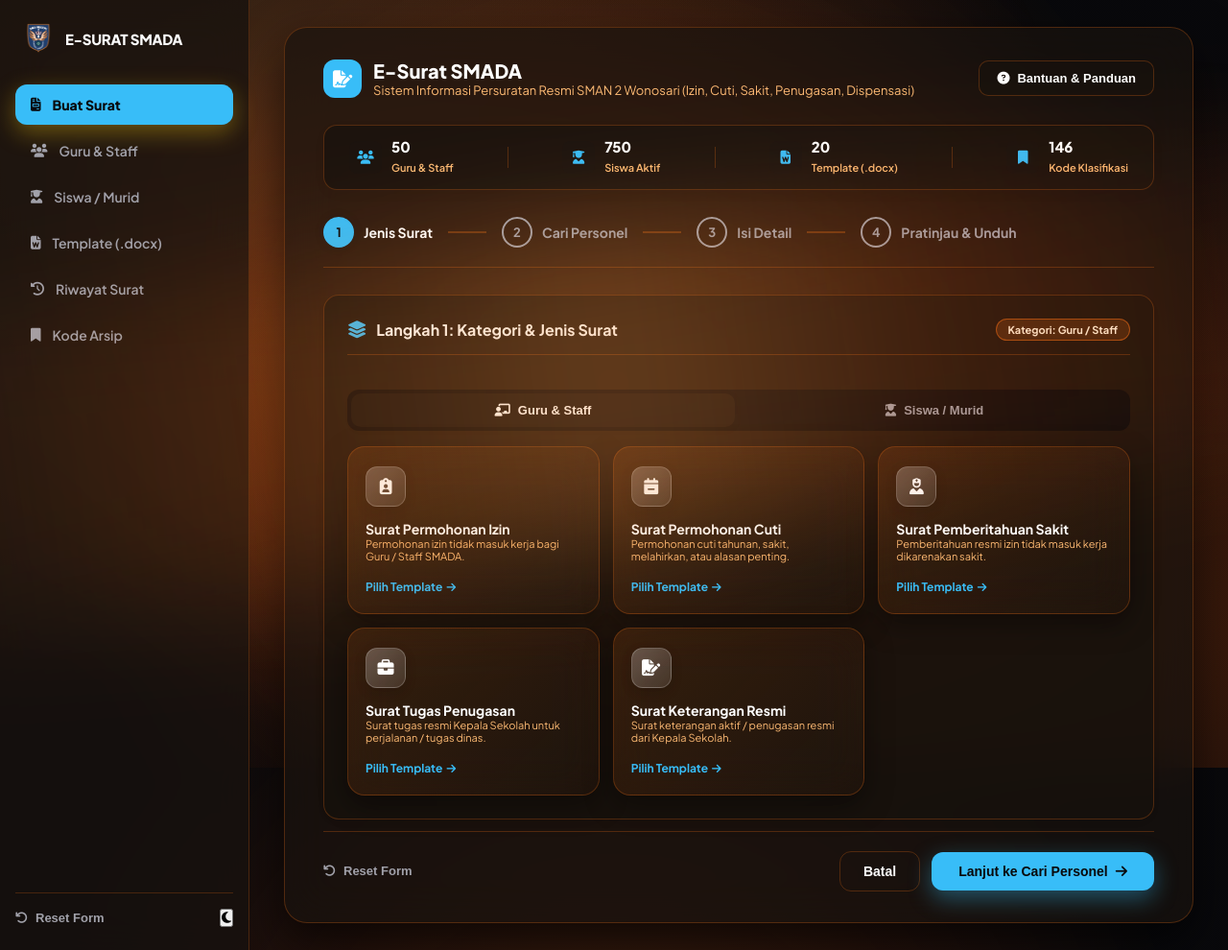
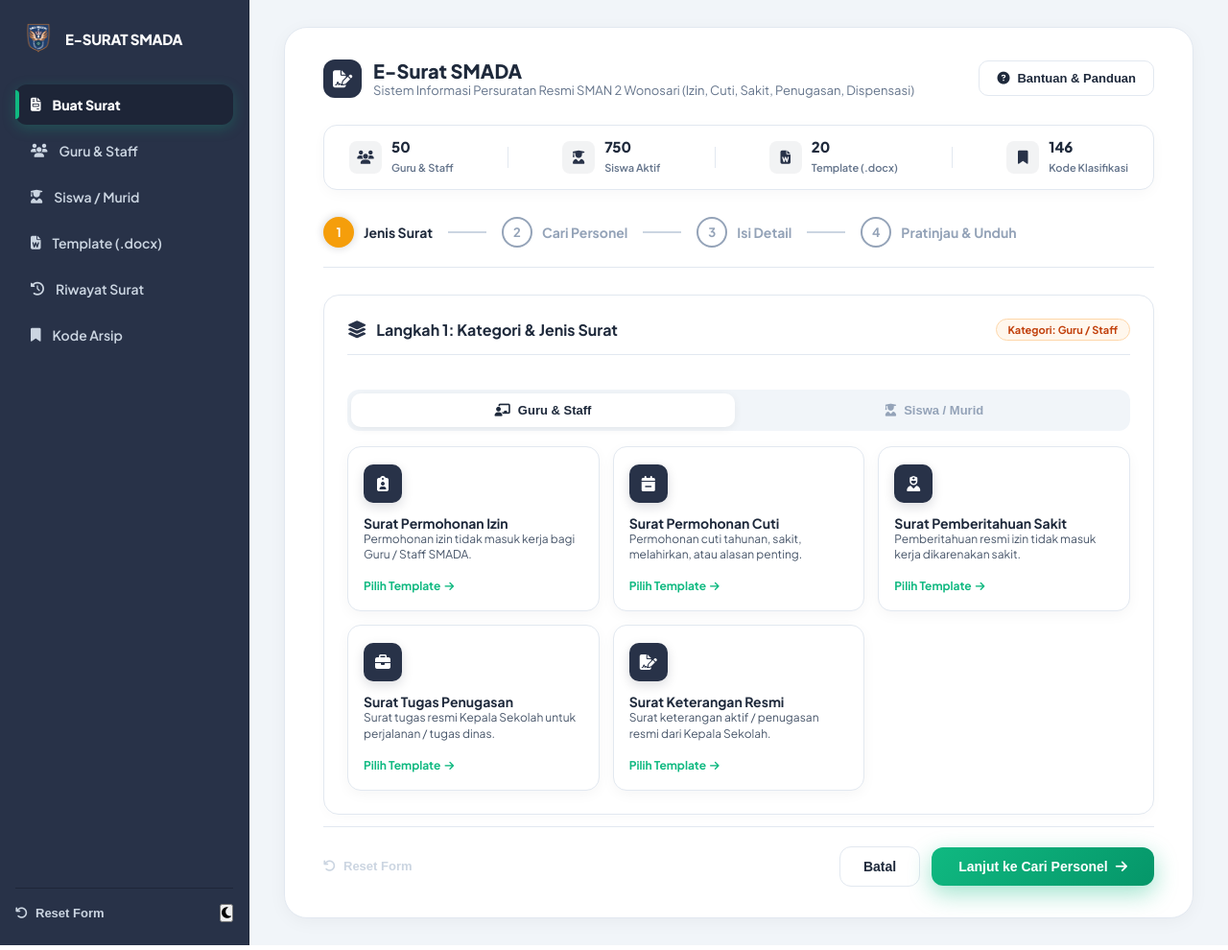
Before and after one commit to wannnn27/E-Surat-SMADA, a Flask app: page / in a window 1280 px wide. Shown: the whole page at 96% size. Run offline with Flask 3, Linux system fonts and the light colour scheme.

Commit message:
Convert Lanjut button to Emerald Green and fix sidebar brand & item text contrast

```diff
--- a/static/style.css
+++ b/static/style.css
@@ -6,85 +6,85 @@
 @import url('https://fonts.googleapis.com/css2?family=Plus+Jakarta+Sans:wght@400;500;600;700;800&display=swap');
 
 :root {
-  /* Color Palette - Obsidian Copper & Cyan Glassmorphism System */
-  --bg-page: #09090b;
-  --sidebar-bg: rgba(24, 18, 14, 0.8);
-  --sidebar-border: rgba(249, 115, 22, 0.22);
-  --sidebar-text: #a1a1aa;
-  --sidebar-active-bg: #38bdf8;
-  --sidebar-active-text: #09090b;
+  /* Color Palette - Futbalito Executive Dashboard System */
+  --bg-page: #f1f5f9;
+  --sidebar-bg: #283248;
+  --sidebar-border: #1e2638;
+  --sidebar-text: #94a3b8;
+  --sidebar-active-bg: #1d2537;
+  --sidebar-active-text: #ffffff;
 
-  --card-bg: rgba(24, 18, 14, 0.72);
-  --card-border: rgba(249, 115, 22, 0.25);
-  --card-shadow: 0 20px 50px rgba(0, 0, 0, 0.65);
+  --card-bg: #ffffff;
+  --card-border: #e2e8f0;
+  --card-shadow: 0 4px 20px -2px rgba(15, 23, 42, 0.05);
 
-  --text-primary: #ffffff;
-  --text-secondary: #fdba74;
-  --text-muted: #a1a1aa;
+  --text-primary: #1e293b;
+  --text-secondary: #64748b;
+  --text-muted: #94a3b8;
 
-  --primary-navy: #38bdf8;
-  --primary-blue: #0ea5e9;
-  --primary-gold: #f97316;
-  --primary-gradient: linear-gradient(135deg, #ea580c 0%, #f97316 100%);
+  --primary-navy: #283248;
+  --primary-blue: #10b981;
+  --primary-gold: #f59e0b;
+  --primary-gradient: linear-gradient(135deg, #10b981 0%, #059669 100%);
 
-  --stepper-active-bg: #38bdf8;
-  --stepper-active-text: #09090b;
-  --stepper-completed-bg: #f97316;
+  --stepper-active-bg: #f59e0b;
+  --stepper-active-text: #ffffff;
+  --stepper-completed-bg: #10b981;
   --stepper-completed-text: #ffffff;
-  --stepper-line: rgba(249, 115, 22, 0.3);
+  --stepper-line: #cbd5e1;
 
-  --pill-orange-bg: rgba(249, 115, 22, 0.2);
-  --pill-orange-border: rgba(249, 115, 22, 0.5);
-  --pill-orange-text: #ffedd5;
+  --pill-orange-bg: #fff7ed;
+  --pill-orange-border: #fed7aa;
+  --pill-orange-text: #c2410c;
 
-  --pill-purple-bg: rgba(56, 189, 248, 0.2);
-  --pill-purple-border: rgba(56, 189, 248, 0.5);
-  --pill-purple-text: #e0f2fe;
+  --pill-purple-bg: #ecfdf5;
+  --pill-purple-border: #a7f3d0;
+  --pill-purple-text: #047857;
 
-  --input-bg: rgba(255, 255, 255, 0.06);
-  --input-border: rgba(249, 115, 22, 0.25);
-  --input-focus: #38bdf8;
+  --input-bg: #ffffff;
+  --input-border: #cbd5e1;
+  --input-focus: #10b981;
 }
 
 [data-theme="dark"] {
-  /* Dark Mode inherits identical Obsidian Amber Copper system */
-  --bg-page: #09090b;
-  --sidebar-bg: rgba(18, 13, 10, 0.85);
-  --sidebar-border: rgba(249, 115, 22, 0.25);
-  --sidebar-text: #a1a1aa;
-  --sidebar-active-bg: #38bdf8;
-  --sidebar-active-text: #09090b;
+  /* Dark Mode inherits futbalito tone */
+  --bg-page: #0f172a;
+  --sidebar-bg: #1e293b;
+  --sidebar-border: #334155;
+  --sidebar-text: #94a3b8;
+  --sidebar-active-bg: #0f172a;
+  --sidebar-active-text: #ffffff;
 
-  --card-bg: rgba(18, 13, 10, 0.8);
-  --card-border: rgba(249, 115, 22, 0.3);
-  --card-shadow: 0 20px 50px rgba(0, 0, 0, 0.75);
+  --card-bg: #1e293b;
+  --card-border: #334155;
+  --card-shadow: 0 10px 30px -5px rgba(0, 0, 0, 0.5);
 
-  --text-primary: #ffffff;
-  --text-secondary: #fdba74;
-  --text-muted: #a1a1aa;
+  --text-primary: #f8fafc;
+  --text-secondary: #cbd5e1;
+  --text-muted: #64748b;
 
-  --primary-navy: #38bdf8;
-  --primary-blue: #38bdf8;
-  --primary-gold: #f97316;
-  --primary-gradient: linear-gradient(135deg, #ea580c 0%, #f97316 100%);
+  --primary-navy: #10b981;
+  --primary-blue: #10b981;
+  --primary-gold: #f59e0b;
+  --primary-gradient: linear-gradient(135deg, #10b981 0%, #059669 100%);
 
-  --stepper-active-bg: #38bdf8;
-  --stepper-active-text: #09090b;
-  --stepper-completed-bg: #f97316;
+  --stepper-active-bg: #f59e0b;
+  --stepper-active-text: #ffffff;
+  --stepper-completed-bg: #10b981;
   --stepper-completed-text: #ffffff;
-  --stepper-line: rgba(249, 115, 22, 0.3);
+  --stepper-line: #334155;
 
-  --pill-orange-bg: rgba(249, 115, 22, 0.25);
-  --pill-orange-border: #f97316;
-  --pill-orange-text: #ffedd5;
+  --pill-orange-bg: rgba(245, 158, 11, 0.2);
+  --pill-orange-border: #f59e0b;
+  --pill-orange-text: #fed7aa;
 
-  --pill-purple-bg: rgba(56, 189, 248, 0.25);
-  --pill-purple-border: #38bdf8;
-  --pill-purple-text: #e0f2fe;
+  --pill-purple-bg: rgba(16, 185, 129, 0.2);
+  --pill-purple-border: #10b981;
+  --pill-purple-text: #a7f3d0;
 
-  --input-bg: rgba(255, 255, 255, 0.06);
-  --input-border: rgba(249, 115, 22, 0.3);
-  --input-focus: #38bdf8;
+  --input-bg: #0f172a;
+  --input-border: #334155;
+  --input-focus: #10b981;
 }
 
 /* Base Resets */
@@ -97,10 +97,7 @@
 
 body {
   font-family: 'Plus Jakarta Sans', -apple-system, BlinkMacSystemFont, sans-serif;
-  background-color: #09090b;
-  background-image:
-    radial-gradient(circle at 50% 50%, rgba(249, 115, 22, 0.25) 0%, rgba(194, 65, 12, 0.15) 45%, rgba(9, 9, 11, 0.95) 80%);
-  background-attachment: fixed;
+  background-color: var(--bg-page);
   color: var(--text-primary);
   min-height: 100vh;
   display: flex;
@@ -220,7 +217,7 @@ body {
   font-size: 15px;
   font-weight: 800;
   letter-spacing: -0.02em;
-  color: var(--text-primary);
+  color: #ffffff !important;
 }
 
 .sidebar-nav {
@@ -235,7 +232,7 @@ body {
   gap: 12px;
   padding: 12px 16px;
   border-radius: 12px;
-  color: var(--sidebar-text);
+  color: #cbd5e1;
   font-size: 14px;
   font-weight: 600;
   text-decoration: none;
@@ -244,15 +241,27 @@ body {
 }
 
 .nav-item:hover {
-  background: rgba(255, 255, 255, 0.1);
-  color: var(--text-primary);
+  background: rgba(255, 255, 255, 0.12);
+  color: #ffffff;
 }
 
 .nav-item.active {
-  background: var(--sidebar-active-bg);
-  color: var(--sidebar-active-text);
-  box-shadow: 0 8px 24px rgba(250, 204, 21, 0.35);
+  background: #1d2537;
+  color: #ffffff;
+  position: relative;
   font-weight: 800;
+  box-shadow: 0 4px 14px rgba(16, 185, 129, 0.25);
+}
+
+.nav-item.active::before {
+  content: '';
+  position: absolute;
+  left: 0;
+  top: 6px;
+  bottom: 6px;
+  width: 4px;
+  background: #10b981;
+  border-radius: 0 4px 4px 0;
 }
 
 .sidebar-bottom {
@@ -266,7 +275,7 @@ body {
 .reset-link-btn {
   background: transparent;
   border: none;
-  color: var(--sidebar-text);
+  color: #cbd5e1;
   font-size: 13px;
   font-weight: 600;
   cursor: pointer;
@@ -276,7 +285,7 @@ body {
 }
 
 .reset-link-btn:hover {
-  color: #ef4444;
+  color: #f87171;
 }
 
 /* Main Dashboard Workspace */
@@ -515,98 +524,75 @@ body {
   gap: 14px;
 }
 
-/* Warm Amber Copper Liquid Ribbon Mesh */
-body::before {
-  content: '';
-  position: fixed;
-  top: 0;
-  left: 0;
-  right: 0;
-  bottom: 0;
-  background:
-    radial-gradient(ellipse at 50% 50%, rgba(249, 115, 22, 0.35) 0%, rgba(194, 65, 12, 0.2) 45%, transparent 75%),
-    radial-gradient(ellipse at 15% 20%, rgba(251, 146, 60, 0.25) 0%, transparent 60%),
-    radial-gradient(ellipse at 85% 80%, rgba(234, 88, 12, 0.25) 0%, transparent 65%);
-  pointer-events: none;
-  z-index: 0;
-}
-
-body::after {
-  content: '';
-  position: fixed;
-  top: 30%;
-  left: -20%;
-  width: 140vw;
-  height: 40vh;
-  background: linear-gradient(90deg, transparent 0%, rgba(249, 115, 22, 0.15) 30%, rgba(251, 146, 60, 0.3) 50%, rgba(234, 88, 12, 0.15) 70%, transparent 100%);
-  filter: blur(60px);
-  transform: rotate(-8deg);
-  pointer-events: none;
-  z-index: 0;
-}
-
 .surat-select-card {
   position: relative;
-  background: linear-gradient(135deg, rgba(249, 115, 22, 0.14) 0%, rgba(249, 115, 22, 0.03) 100%);
-  backdrop-filter: blur(20px);
-  -webkit-backdrop-filter: blur(20px);
-  border: 1px solid rgba(249, 115, 22, 0.25);
-  border-radius: 18px;
-  padding: 20px 18px;
+  background: var(--card-bg);
+  border: 1px solid var(--card-border);
+  border-radius: 14px;
+  padding: 18px 16px;
   cursor: pointer;
   display: flex;
   flex-direction: column;
   justify-content: space-between;
-  gap: 14px;
+  gap: 12px;
   overflow: hidden;
-  box-shadow: 0 10px 30px rgba(0, 0, 0, 0.4);
-  transition: all 0.3s cubic-bezier(0.16, 1, 0.3, 1);
+  box-shadow: 0 4px 16px -2px rgba(15, 23, 42, 0.05);
+  transition: all 0.25s ease;
 }
 
 .surat-select-card:hover {
-  background: linear-gradient(135deg, rgba(249, 115, 22, 0.22) 0%, rgba(249, 115, 22, 0.08) 100%);
-  border-color: rgba(249, 115, 22, 0.45);
-  transform: translateY(-4px);
-  box-shadow: 0 16px 40px rgba(249, 115, 22, 0.2);
+  border-color: #f59e0b;
+  transform: translateY(-2px);
+  box-shadow: 0 10px 24px -4px rgba(245, 158, 11, 0.15);
 }
 
 .surat-select-card.active {
-  background: linear-gradient(135deg, rgba(249, 115, 22, 0.3) 0%, rgba(194, 65, 12, 0.2) 100%) !important;
-  color: #ffffff !important;
-  border-color: #f97316 !important;
-  box-shadow: 0 20px 50px rgba(249, 115, 22, 0.35), 0 0 30px rgba(249, 115, 22, 0.2) !important;
-  transform: translateY(-4px);
+  border-color: #10b981 !important;
+  background: #ecfdf5 !important;
+  box-shadow: 0 12px 28px -4px rgba(16, 185, 129, 0.25) !important;
+}
+
+[data-theme="dark"] .surat-select-card.active {
+  background: rgba(16, 185, 129, 0.15) !important;
 }
 
 .surat-select-card.active .card-title-text {
-  color: #ffffff !important;
+  color: #1e293b !important;
   font-weight: 800;
 }
 
+[data-theme="dark"] .surat-select-card.active .card-title-text {
+  color: #ffffff !important;
+}
+
 .surat-select-card.active .card-desc-text {
-  color: #ffedd5 !important;
+  color: #334155 !important;
+}
+
+[data-theme="dark"] .surat-select-card.active .card-desc-text {
+  color: #cbd5e1 !important;
 }
 
 .surat-select-card.active .card-icon-box {
-  background: #f97316 !important;
+  background: #10b981 !important;
   color: #ffffff !important;
-  border-color: #f97316 !important;
+  border-color: #10b981 !important;
 }
 
 .surat-select-card.active .card-check-icon {
-  color: #38bdf8 !important;
+  color: #10b981 !important;
   opacity: 1;
 }
 
 .surat-select-card.active .card-bottom-link {
-  color: #38bdf8 !important;
+  color: #059669 !important;
   font-weight: 800;
 }
 
 .card-bottom-link {
   font-size: 12px;
   font-weight: 700;
-  color: #38bdf8;
+  color: #10b981;
   display: flex;
   align-items: center;
   margin-top: 4px;
@@ -620,17 +606,16 @@ body::after {
 }
 
 .card-icon-box {
-  width: 42px;
-  height: 42px;
-  border-radius: 12px;
-  background: linear-gradient(135deg, rgba(255, 255, 255, 0.25) 0%, rgba(255, 255, 255, 0.1) 100%);
-  border: 1px solid rgba(255, 255, 255, 0.2);
+  width: 40px;
+  height: 40px;
+  border-radius: 10px;
+  background: #283248;
   color: #ffffff;
   display: flex;
   align-items: center;
   justify-content: center;
-  font-size: 17px;
-  box-shadow: 0 4px 12px rgba(0, 0, 0, 0.15);
+  font-size: 16px;
+  box-shadow: 0 4px 12px rgba(15, 23, 42, 0.15);
 }
 
 .card-check-icon {
@@ -650,8 +635,9 @@ body::after {
 }
 
 .card-desc-text {
-  font-size: 11px;
-  color: var(--text-secondary);
+  font-size: 12px;
+  color: #475569;
+  line-height: 1.4;
 }
 
 /* Input Fields Grid */
@@ -784,22 +770,22 @@ input.form-control:focus {
   padding: 12px 28px;
   border: none;
   border-radius: 12px;
-  background: #38bdf8;
-  color: #09090b;
+  background: linear-gradient(135deg, #10b981 0%, #059669 100%);
+  color: #ffffff;
   font-size: 14px;
   font-weight: 800;
   cursor: pointer;
   display: flex;
   align-items: center;
   gap: 8px;
-  box-shadow: 0 8px 24px rgba(56, 189, 248, 0.4);
+  box-shadow: 0 8px 24px rgba(16, 185, 129, 0.4);
   transition: all 0.25s ease;
 }
 
 .btn-bottom-navy:hover {
-  background: #7dd3fc;
+  background: linear-gradient(135deg, #059669 0%, #047857 100%);
   transform: translateY(-2px);
-  box-shadow: 0 12px 28px rgba(56, 189, 248, 0.6);
+  box-shadow: 0 12px 28px rgba(16, 185, 129, 0.6);
 }
 
 /* Document Live Preview Sheet Container */
```
